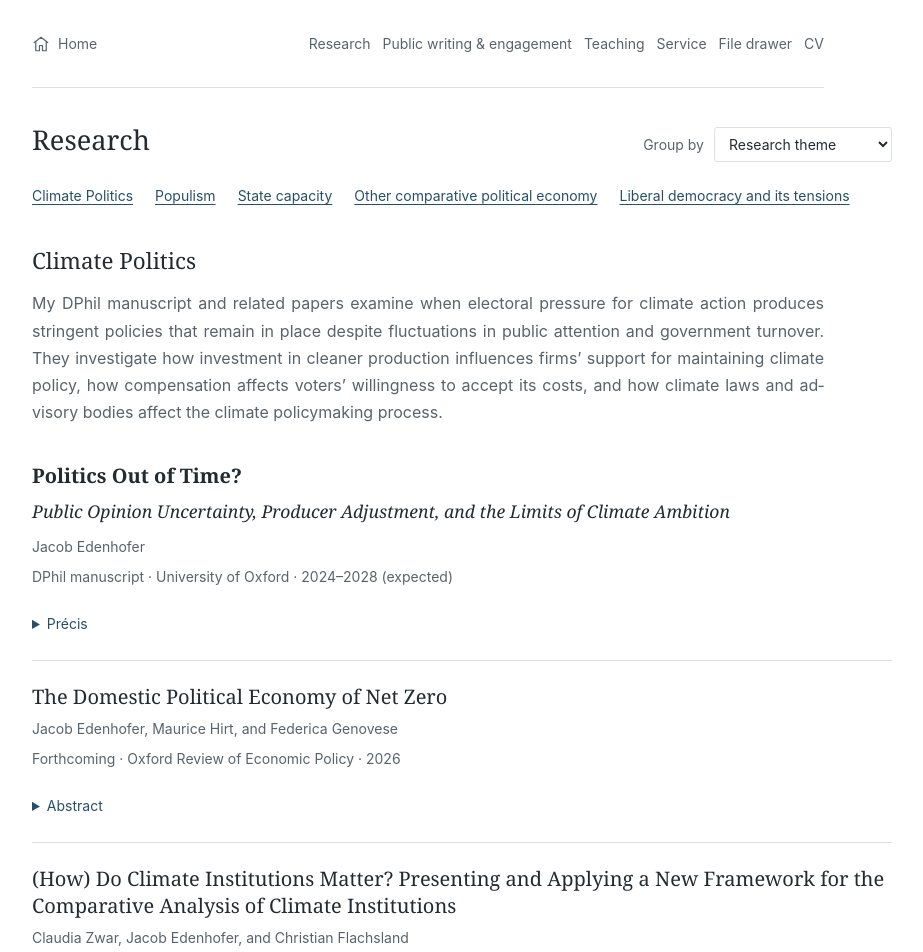
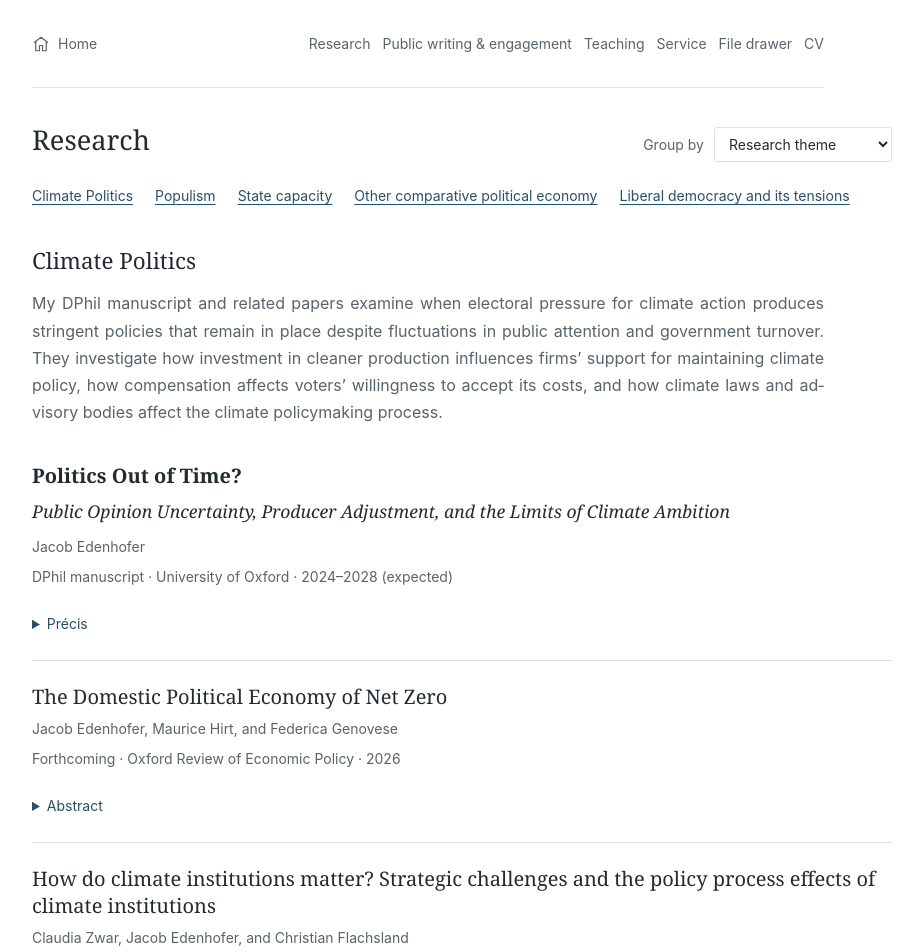
Before and after one commit to jacob-edenhofer/Website, a Next.js app: page /Website/research in a window 1280 px wide. Shown: the top 952 px of the page, without its empty margins (178-1101 px from the left). Built offline with nearby package versions, Linux system fonts and the light colour scheme.

Commit message:
Update climate institutions paper title

```diff
--- a/app/data/research.ts
+++ b/app/data/research.ts
@@ -74,7 +74,7 @@ export const research: ResearchItem[] = [
   },
   {
     slug: "climate-institutions",
-    title: "(How) Do Climate Institutions Matter? Presenting and Applying a New Framework for the Comparative Analysis of Climate Institutions",
+    title: "How do climate institutions matter? Strategic challenges and the policy process effects of climate institutions",
     authors: "Claudia Zwar, Jacob Edenhofer, and Christian Flachsland",
     kind: "revise-and-resubmit",
     status: "Third-round revise and resubmit",
```
